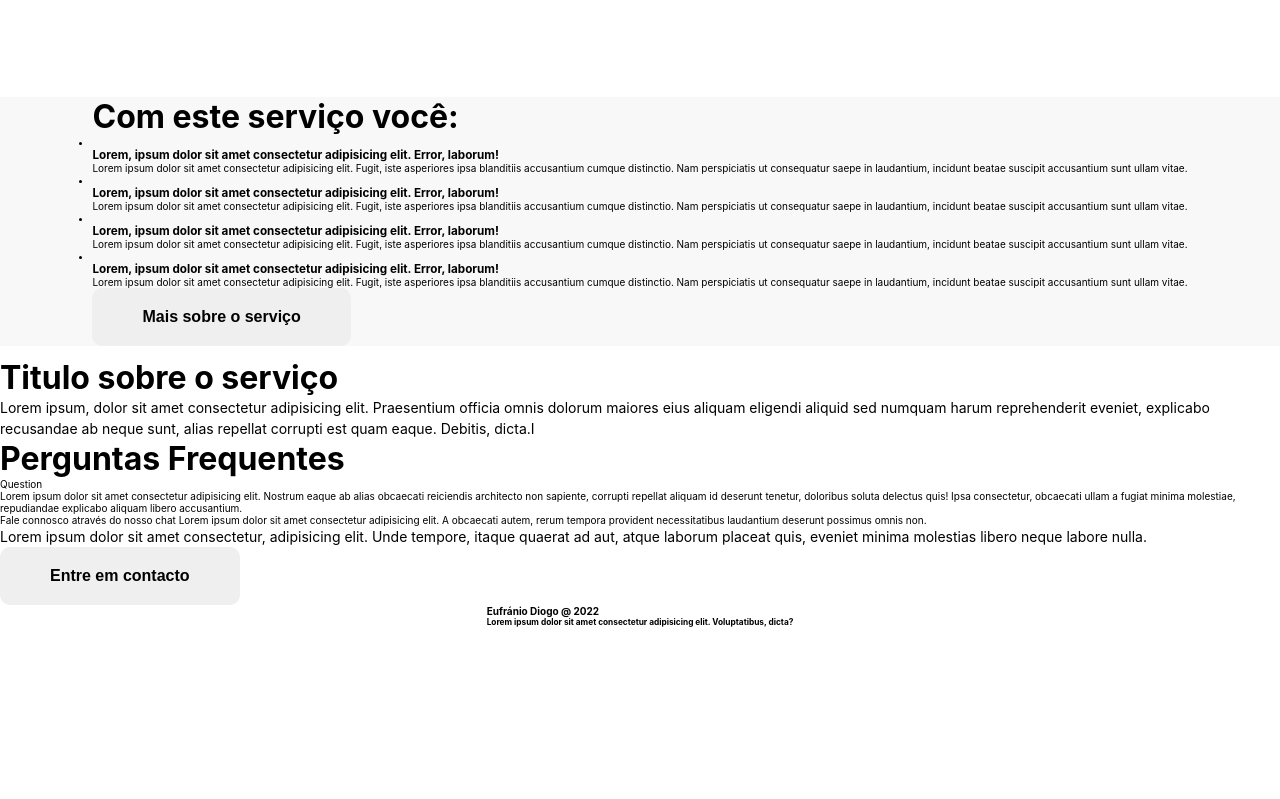
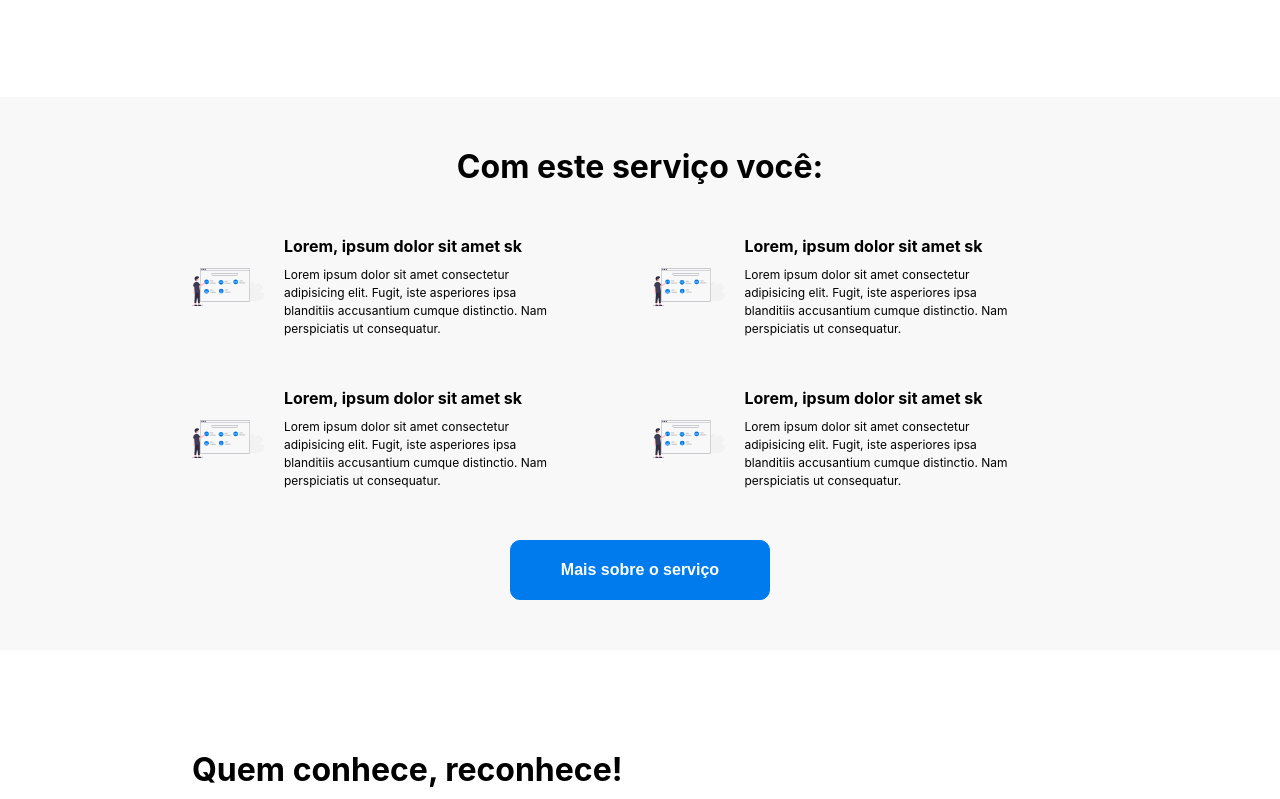
Before and after one commit to EufranioDiogo/a-simple-sample-service-page, a plain HTML site: page index.html in a window 1280 px wide. Shown: the part 1061-1860 px from the top of the page. Before the commit the page ends 1688 px from the top, so only its background shows below. Drawn offline with Linux system fonts and the light colour scheme.

Commit message:
feat: second section and third section done

```diff
--- a/css/index.css
+++ b/css/index.css
@@ -1,5 +1,6 @@
 .heading-2 {
-  font-weight: bold;;
+  font-weight: bold;
+  ;
   font-size: 3.2rem;
 }
 
@@ -59,6 +60,7 @@
   padding: 1rem 2rem;
   cursor: pointer;
 }
+
 .menu--menu-item:last-child {
   margin-right: 0;
 }
@@ -67,9 +69,11 @@
   width: 50%;
   margin: 5rem 0 0 0;
 }
+
 .main-header-text {
   font-size: 6rem;
 }
+
 .call-to-action-button {
   border: none;
   padding: 2rem 5rem;
@@ -79,9 +83,10 @@
   border-radius: 1rem;
   font-weight: bold;
   transition: 0.5s;
+  cursor: pointer;
 }
 
-.header-text-container > .call-to-action-button {
+.header-text-container>.call-to-action-button {
   margin-top: 5rem;
   background-color: #007bee;
   border: 0.2rem solid #fff;
@@ -89,12 +94,12 @@
   cursor: pointer;
 }
 
-.header-text-container > .call-to-action-button:hover {
+.header-text-container>.call-to-action-button:hover {
   background-color: #fff;
   color: #007bee;
 }
 
-.first-section, .second-section {
+.first-section, .second-section, .third-section, .fourth-section, .fifth-section {
   display: flex;
   width: 100%;
   justify-content: center;
@@ -117,14 +122,123 @@
   width: 45%;
 }
 
-.about-service-container--about-text-container > .heading-2 {
+.about-service-container--about-text-container>.heading-2 {
   margin-bottom: 2.5rem;
 }
 
-.about-service-container--about-text-container > .normal-text {
+.about-service-container--about-text-container>.normal-text {
   color: #333333;
 }
 
 .second-section {
-  background-color: rgba(238, 238, 238, 0.404);
+  background-color: #eeeeee67;
+  padding: 5rem 0;
+  display: flex;
+  justify-content: center;
 }
+
+.more-service-details-container {
+  display: flex;
+  flex-direction: column;
+  align-items: center;
+  width: 70%;
+}
+
+.more-service-details-container>.heading-2 {
+  margin-bottom: 5rem;
+}
+
+.service-details-list {
+  display: grid;
+  grid-template-columns: repeat(2, 1fr);
+  gap: 5rem 2.5rem;
+  list-style-type: none;
+}
+
+.service-detail-item {
+  display: flex;
+  align-items: center;
+}
+
+.service-detail-item--icon-container {
+  display: flex;
+  align-items: center;
+  justify-content: center;
+  width: 7.2rem;
+  height: 7.2rem;
+  margin-right: 2rem;
+}
+
+.service-detail-item--icon {
+  width: 7.2rem;
+  height: 7.2rem;
+}
+
+.service-detail-item--text-container {
+  width: 65%;
+}
+
+.service-detail--title {
+  font-size: 1.6rem;
+  margin-bottom: 1rem;
+}
+
+.service-detail--about {
+  font-size: 1.2rem;
+  line-height: 1.5;
+}
+
+.more-service-details-container>.call-to-action-button {
+  background-color: #007bee;
+  margin-top: 5rem;
+  color: #fff;
+  border: 0.1rem solid #007bee;
+}
+
+.more-service-details-container>.call-to-action-button:hover {
+  color: #007bee;
+  background-color: #fff;
+  border: 0.1rem solid #007bee;
+}
+
+.quote-container {
+  width: 70%;
+}
+
+.about-us-container {
+  width: 70%;
+  display: flex;
+  justify-content: space-between;
+  align-items: center;
+}
+
+.about-us--img {
+  width: 45%;
+  border-radius: 1rem;
+  border: 0.5rem solid #007bee;
+}
+
+.about-us-container--about-text-container {
+  width: 50%;
+  margin-top: -10rem;
+}
+
+.about-us-container--about-text-container > .heading-2 {
+  margin-bottom: 2rem;
+}
+
+.about-us-container--about-text-container > .normal-text {
+  line-height: 1.5;
+  font-size: 1.4rem;
+  color: rgba(0, 0, 0, 0.795);
+}
+
+.faq-container {
+  display: flex;
+  flex-direction: column;
+  align-items: center;
+}
+
+.faq-container > .heading-2 {
+  margin-bottom: 5rem;
+}
--- a/index.html
+++ b/index.html
@@ -4,8 +4,8 @@
     <meta charset="UTF-8" />
     <meta http-equiv="X-UA-Compatible" content="IE=edge" />
     <meta name="viewport" content="width=device-width, initial-scale=1.0" />
-    <link rel="stylesheet" href="./css/universal.css">
-    <link rel="stylesheet" href="./css/index.css">
+    <link rel="stylesheet" href="./css/universal.css" />
+    <link rel="stylesheet" href="./css/index.css" />
     <title>Jackson</title>
   </head>
   <body>
@@ -37,7 +37,11 @@
 
       <section class="first-section">
         <div class="about-service-container">
-          <video src="./assets/videos/8 dicas que todo PROGRAMADOR iniciante precisa SEGUIR-_sRgJmONo2Y.mp4" class="video-about-service"></video>
+          <video
+            src="./assets/videos/8 dicas que todo PROGRAMADOR iniciante precisa SEGUIR-_sRgJmONo2Y.mp4"
+            class="video-about-service"
+            controls
+          ></video>
 
           <div class="about-service-container--about-text-container">
             <h2 class="heading-2">Titulo sobre o serviço</h2>
@@ -60,84 +64,88 @@
           <ul class="service-details-list">
             <li class="service-detail-item">
               <div class="service-detail-item--icon-container">
-                <img src="" alt="" class="service-detail-item--icon" />
+                <img
+                  src="./assets/icons/undraw_operating_system_re_iqsc.svg"
+                  alt=""
+                  class="service-detail-item--icon"
+                />
               </div>
 
               <div class="service-detail-item--text-container">
                 <h3 class="service-detail--title">
-                  Lorem, ipsum dolor sit amet consectetur adipisicing elit.
-                  Error, laborum!
+                  Lorem, ipsum dolor sit amet sk
                 </h3>
 
                 <span class="service-detail--about">
                   Lorem ipsum dolor sit amet consectetur adipisicing elit.
                   Fugit, iste asperiores ipsa blanditiis accusantium cumque
-                  distinctio. Nam perspiciatis ut consequatur saepe in
-                  laudantium, incidunt beatae suscipit accusantium sunt ullam
-                  vitae.
+                  distinctio. Nam perspiciatis ut consequatur.
                 </span>
               </div>
             </li>
 
             <li class="service-detail-item">
               <div class="service-detail-item--icon-container">
-                <img src="" alt="" class="service-detail-item--icon" />
+                <img
+                  src="./assets/icons/undraw_operating_system_re_iqsc.svg"
+                  alt=""
+                  class="service-detail-item--icon"
+                />
               </div>
 
               <div class="service-detail-item--text-container">
                 <h3 class="service-detail--title">
-                  Lorem, ipsum dolor sit amet consectetur adipisicing elit.
-                  Error, laborum!
+                  Lorem, ipsum dolor sit amet sk
                 </h3>
 
                 <span class="service-detail--about">
                   Lorem ipsum dolor sit amet consectetur adipisicing elit.
                   Fugit, iste asperiores ipsa blanditiis accusantium cumque
-                  distinctio. Nam perspiciatis ut consequatur saepe in
-                  laudantium, incidunt beatae suscipit accusantium sunt ullam
-                  vitae.
+                  distinctio. Nam perspiciatis ut consequatur.
                 </span>
               </div>
             </li>
 
             <li class="service-detail-item">
               <div class="service-detail-item--icon-container">
-                <img src="" alt="" class="service-detail-item--icon" />
+                <img
+                  src="./assets/icons/undraw_operating_system_re_iqsc.svg"
+                  alt=""
+                  class="service-detail-item--icon"
+                />
               </div>
 
               <div class="service-detail-item--text-container">
                 <h3 class="service-detail--title">
-                  Lorem, ipsum dolor sit amet consectetur adipisicing elit.
-                  Error, laborum!
+                  Lorem, ipsum dolor sit amet sk
                 </h3>
 
                 <span class="service-detail--about">
                   Lorem ipsum dolor sit amet consectetur adipisicing elit.
                   Fugit, iste asperiores ipsa blanditiis accusantium cumque
-                  distinctio. Nam perspiciatis ut consequatur saepe in
-                  laudantium, incidunt beatae suscipit accusantium sunt ullam
-                  vitae.
+                  distinctio. Nam perspiciatis ut consequatur.
                 </span>
               </div>
             </li>
 
             <li class="service-detail-item">
               <div class="service-detail-item--icon-container">
-                <img src="" alt="" class="service-detail-item--icon" />
+                <img
+                  src="./assets/icons/undraw_operating_system_re_iqsc.svg"
+                  alt=""
+                  class="service-detail-item--icon"
+                />
               </div>
 
               <div class="service-detail-item--text-container">
                 <h3 class="service-detail--title">
-                  Lorem, ipsum dolor sit amet consectetur adipisicing elit.
-                  Error, laborum!
+                  Lorem, ipsum dolor sit amet sk
                 </h3>
 
                 <span class="service-detail--about">
                   Lorem ipsum dolor sit amet consectetur adipisicing elit.
                   Fugit, iste asperiores ipsa blanditiis accusantium cumque
-                  distinctio. Nam perspiciatis ut consequatur saepe in
-                  laudantium, incidunt beatae suscipit accusantium sunt ullam
-                  vitae.
+                  distinctio. Nam perspiciatis ut consequatur.
                 </span>
               </div>
             </li>
@@ -147,14 +155,24 @@
         </div>
       </section>
 
-      <section class="three-section"></section>
+      <section class="third-section">
+        <div class="quote-container">
+          <h2 class="heading-2">Quem conhece, reconhece!</h2>
+
+          <div class="people-quotes-container"></div>
+        </div>
+      </section>
 
       <section class="fourth-section">
         <div class="about-us-container">
-          <img src="" alt="" class="about-us--img" />
+          <img
+            src="./assets/images/pexels-fox-1595385.jpg"
+            alt="A group of people"
+            class="about-us--img"
+          />
 
           <div class="about-us-container--about-text-container">
-            <h2 class="heading-2">Titulo sobre o serviço</h2>
+            <h2 class="heading-2">Titulo sobre quem somos</h2>
 
             <span class="normal-text"
               >Lorem ipsum, dolor sit amet consectetur adipisicing elit.
@@ -167,15 +185,14 @@
         </div>
       </section>
 
-      <section class="five-section">
+      <section class="fifth-section">
         <div class="faq-container">
           <h2 class="heading-2">Perguntas Frequentes</h2>
 
           <ul class="faq-list">
             <li class="faq-list-item">
-              <div class="faq-question-text-container">
-                <p class="question-text">Question</p>
-              </div>
+              <details class="faq-question-text-container">
+                <summary class="question-text">Question 1</summary>
 
                 <div class="faq-answer-text-container">
                   <span class="answer-text">
@@ -183,10 +200,27 @@
                     Nostrum eaque ab alias obcaecati reiciendis architecto non
                     sapiente, corrupti repellat aliquam id deserunt tenetur,
                     doloribus soluta delectus quis! Ipsa consectetur, obcaecati
-                  ullam a fugiat minima molestiae, repudiandae explicabo aliquam
-                  libero accusantium.
+                    ullam a fugiat minima molestiae, repudiandae explicabo
+                    aliquam libero accusantium.
                   </span>
                 </div>
+              </details>
+            </li>
+            <li class="faq-list-item">
+              <details class="faq-question-text-container">
+                <summary class="question-text">Question 2</summary>
+
+                <div class="faq-answer-text-container">
+                  <span class="answer-text">
+                    Lorem ipsum dolor sit amet consectetur adipisicing elit.
+                    Nostrum eaque ab alias obcaecati reiciendis architecto non
+                    sapiente, corrupti repellat aliquam id deserunt tenetur,
+                    doloribus soluta delectus quis! Ipsa consectetur, obcaecati
+                    ullam a fugiat minima molestiae, repudiandae explicabo
+                    aliquam libero accusantium.
+                  </span>
+                </div>
+              </details>
             </li>
           </ul>
         </div>
@@ -213,20 +247,17 @@
                 eveniet minima molestias libero neque labore nulla.
               </span>
 
-              <button class="call-to-action-button">
-                Entre em contacto
-              </button>
+              <button class="call-to-action-button">Entre em contacto</button>
             </div>
           </div>
         </div>
       </section>
 
       <footer class="footer">
-        <h4 class="owner-rights">
-          Eufránio Diogo @ 2022
-        </h4>
+        <h4 class="owner-rights">Eufránio Diogo @ 2022</h4>
         <h5 class="contacts">
-          Lorem ipsum dolor sit amet consectetur adipisicing elit. Voluptatibus, dicta?
+          Lorem ipsum dolor sit amet consectetur adipisicing elit. Voluptatibus,
+          dicta?
         </h5>
       </footer>
     </div>
```
Also changed, not shown: assets/icons/undraw_contract_re_ves9.svg (added), assets/icons/undraw_operating_system_re_iqsc.svg (added), assets/images/pexels-fox-1595385.jpg (added). Lines whose indentation alone changed are shown as unchanged.
